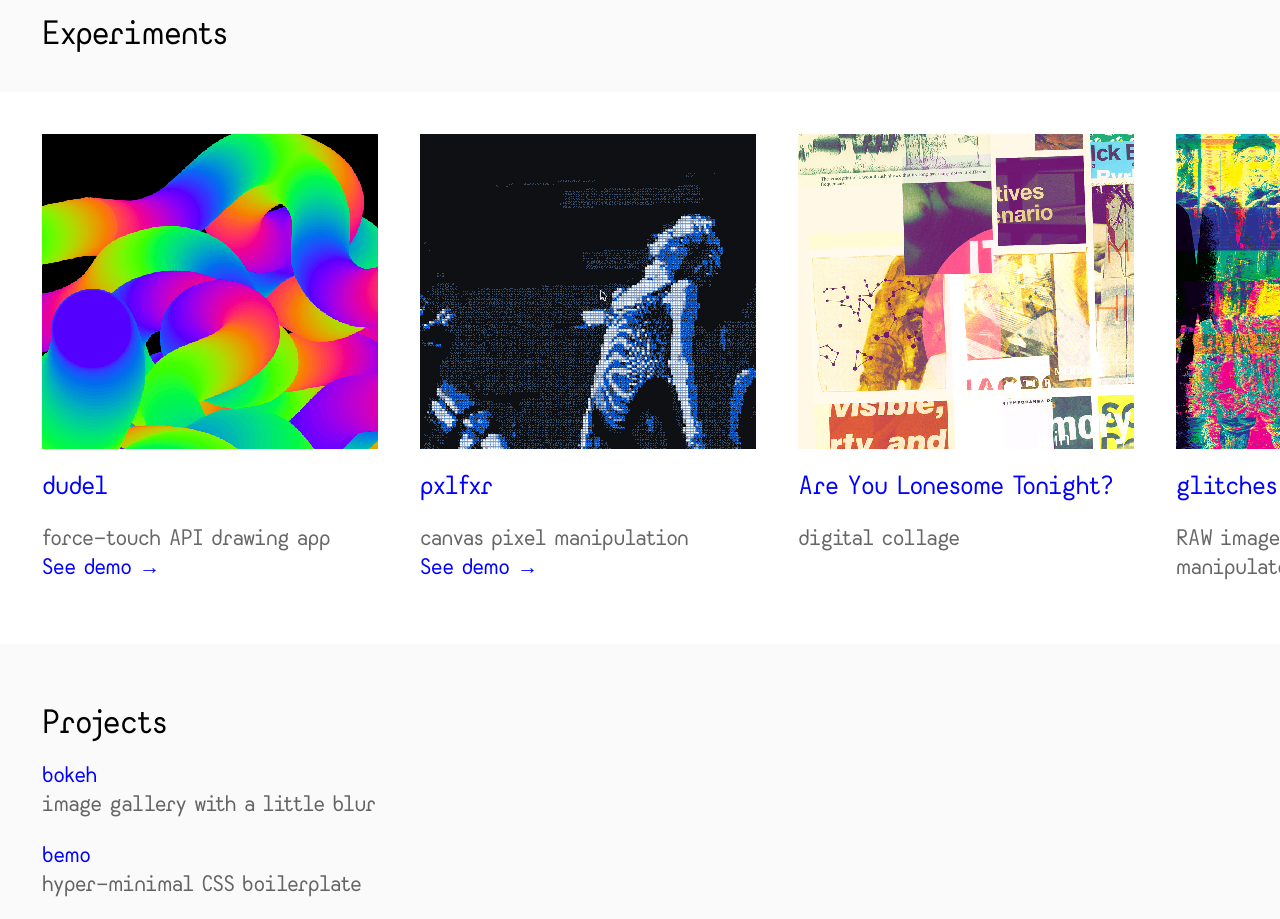
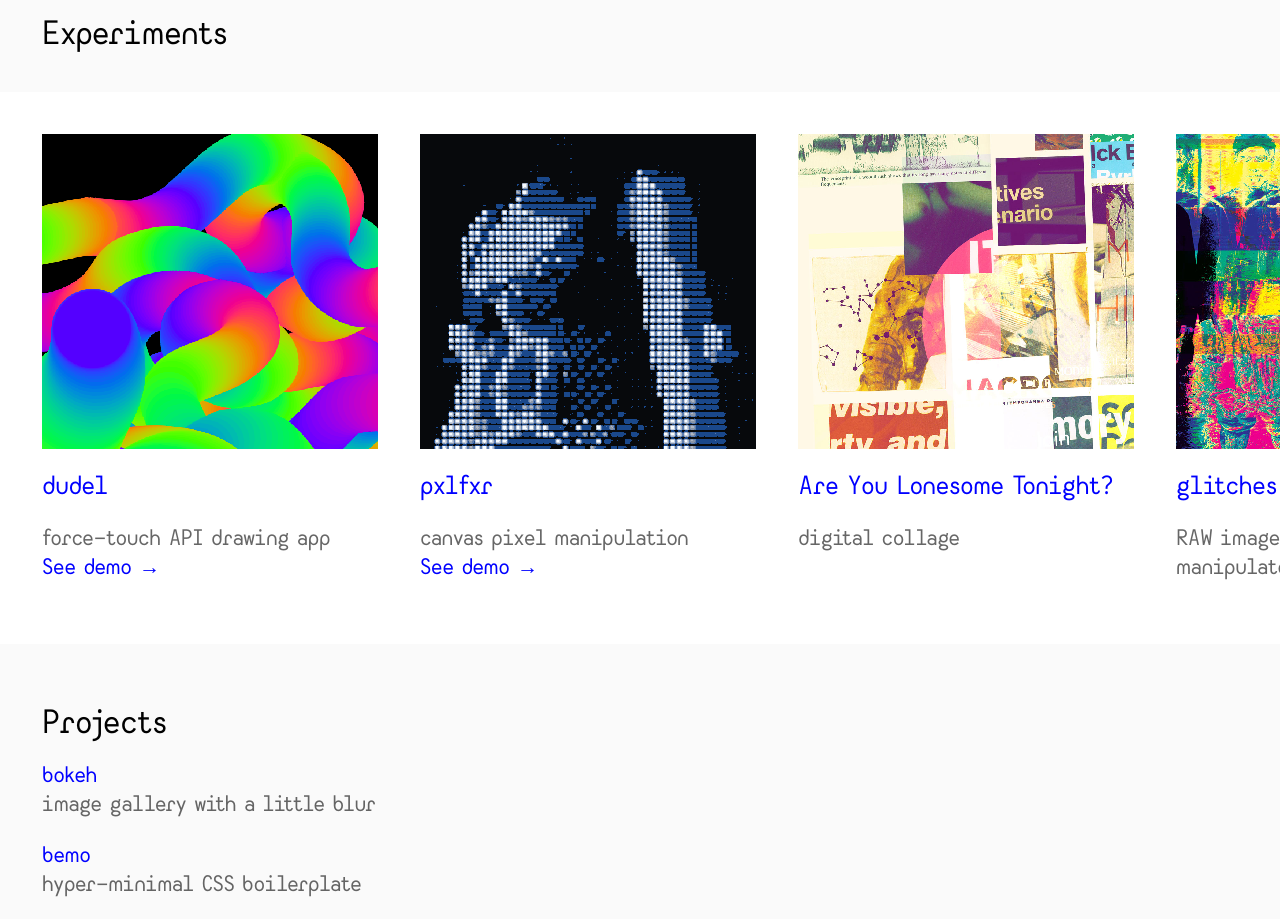
Before and after one commit to bitmap/bitmap.github.io, a website: page index.html in a window 1280 px wide. Shown: the part 1240-2159 px from the top of the page. Drawn offline with Linux system fonts and the light colour scheme.

Commit message:
update image

```diff
--- a/index.html
+++ b/index.html
@@ -53,7 +53,7 @@
           <p>force-touch API drawing app <br><a href="/demos/dudel/index.html">See demo &rarr;</a></p>
         </li>
         <li>
-          <img src="/images/pxlfckr.gif" class="gif gif-cinco" alt="" />
+          <img src="/images/pxlfxr.gif" class="gif gif-cinco" alt="" />
           <a href="https://github.com/bitmap/pxlfxr" target="_blank" class="work-title"><h3>pxlfxr</h3></a>
           <p>canvas pixel manipulation <br><a href="/demos/pxlfxr/index.html">See demo &rarr;</a></p>
         </li>
```
Also changed, not shown: images/pxlfxr.gif (added).
